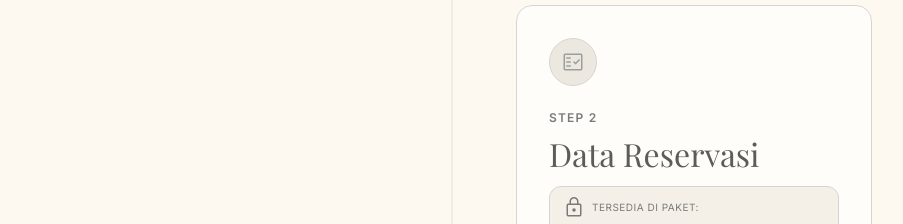
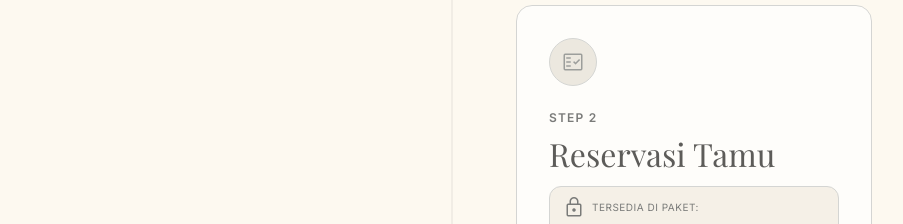
Before and after one commit to Aksaraa01/wedding, a Next.js app: page /dashboard/1/instruksi in a window 1280 px wide. Shown: the part 2500-2724 px from the top of the page, without its empty margins (328-1231 px from the left). Built offline with nearby package versions, Linux system fonts and the light colour scheme; no server answers; a web font is replaced by a local one.

Commit message:
fix: rename Data Reservasi to Reservasi Tamu

```diff
--- a/src/app/dashboard/[id]/instruksi/page.tsx
+++ b/src/app/dashboard/[id]/instruksi/page.tsx
@@ -89,7 +89,7 @@ const STEPS: Step[] = [
   {
     key: "reservation_automation",
     icon: "fact_check",
-    title: "Data Reservasi",
+    title: "Reservasi Tamu",
     phase: "Fase 2: Penyebaran & Otomatisasi",
     bullets: [
       "Pantau reservasi kehadiran secara real-time.",
--- a/src/app/dashboard/[id]/page.tsx
+++ b/src/app/dashboard/[id]/page.tsx
@@ -40,7 +40,7 @@ type Profile = {
 const CARDS = [
   { key: "premium_web" as const, title: "Premium Web Invitation" },
   { key: "unique_link_generator" as const, title: "Undangan dan QR Tamu" },
-  { key: "reservation_automation" as const, title: "Data Reservasi" },
+  { key: "reservation_automation" as const, title: "Reservasi Tamu" },
   { key: "wa_blast" as const, title: "Reminder Tamu VIP" },
   { key: "qr_code_book" as const, title: "Buku Tamu Digital" },
   { key: "wish_wall" as const, title: "Doa & Harapan Tamu" },
--- a/src/app/dashboard/[id]/reservation-automation/page.tsx
+++ b/src/app/dashboard/[id]/reservation-automation/page.tsx
@@ -103,7 +103,7 @@ export default function ReservationAutomationPage({ params }: { params: Promise<
             <button onClick={() => router.push(`/dashboard/${id}`)} aria-label="Kembali ke dasbor" className="flex items-center justify-center w-11 h-11 -ml-2 rounded-full text-on-surface-variant hover:text-primary active:bg-surface-container transition-colors shrink-0">
               <span className="material-symbols-outlined">arrow_back</span>
             </button>
-            <span className="font-label-md text-label-md uppercase tracking-widest text-on-surface-variant truncate">Data Reservasi</span>
+            <span className="font-label-md text-label-md uppercase tracking-widest text-on-surface-variant truncate">Reservasi Tamu</span>
           </div>
           <ProfileMenu />
         </header>
--- a/src/components/dashboard/DashboardSidebar.tsx
+++ b/src/components/dashboard/DashboardSidebar.tsx
@@ -28,7 +28,7 @@ const MODULES: ModuleDef[] = [
   },
   {
     key: "reservation_automation",
-    label: "Data Reservasi",
+    label: "Reservasi Tamu",
     icon: "how_to_reg",
     route: (id) => `/dashboard/${id}/reservation-automation`,
     match: (p, id) => p === `/dashboard/${id}/reservation-automation`,
```
